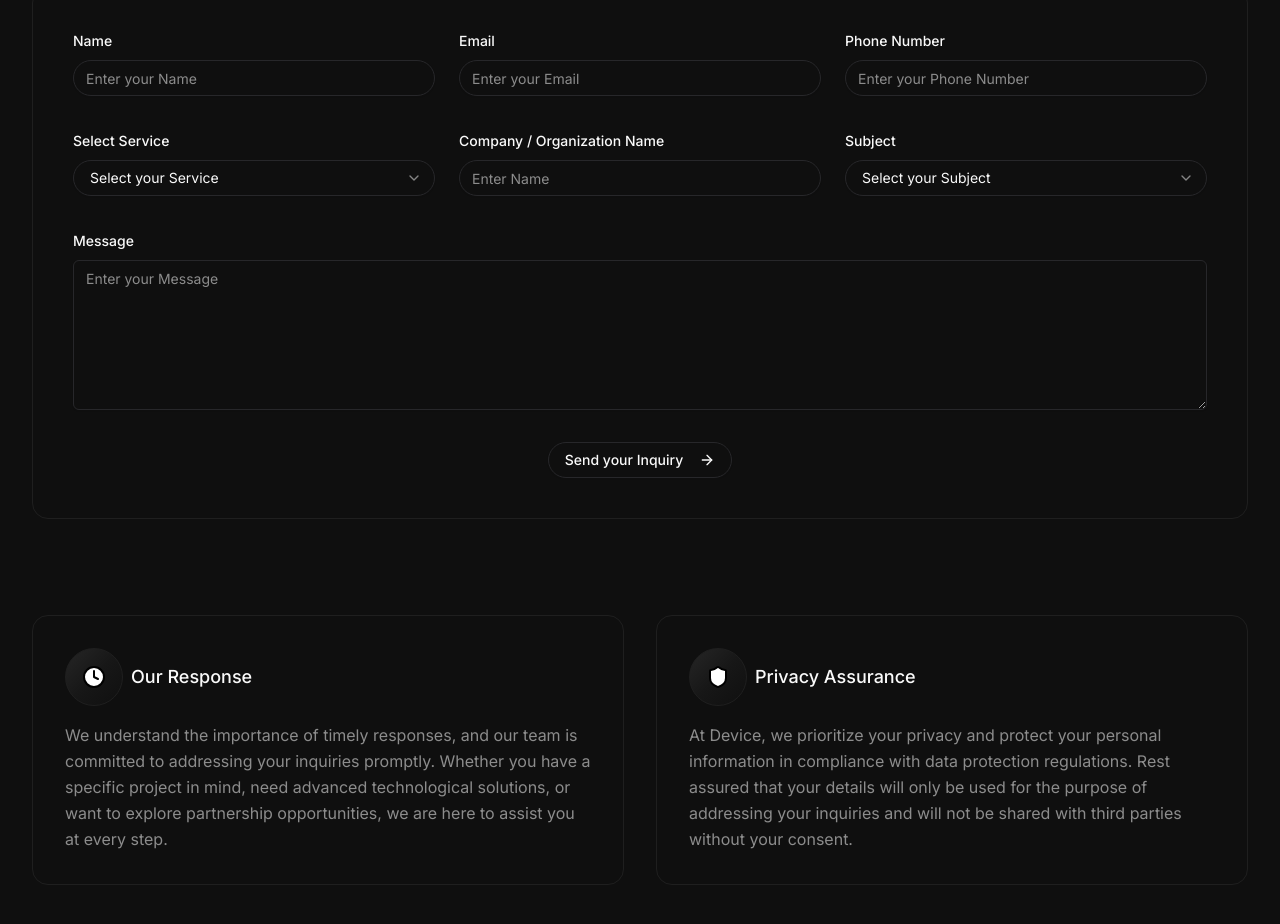
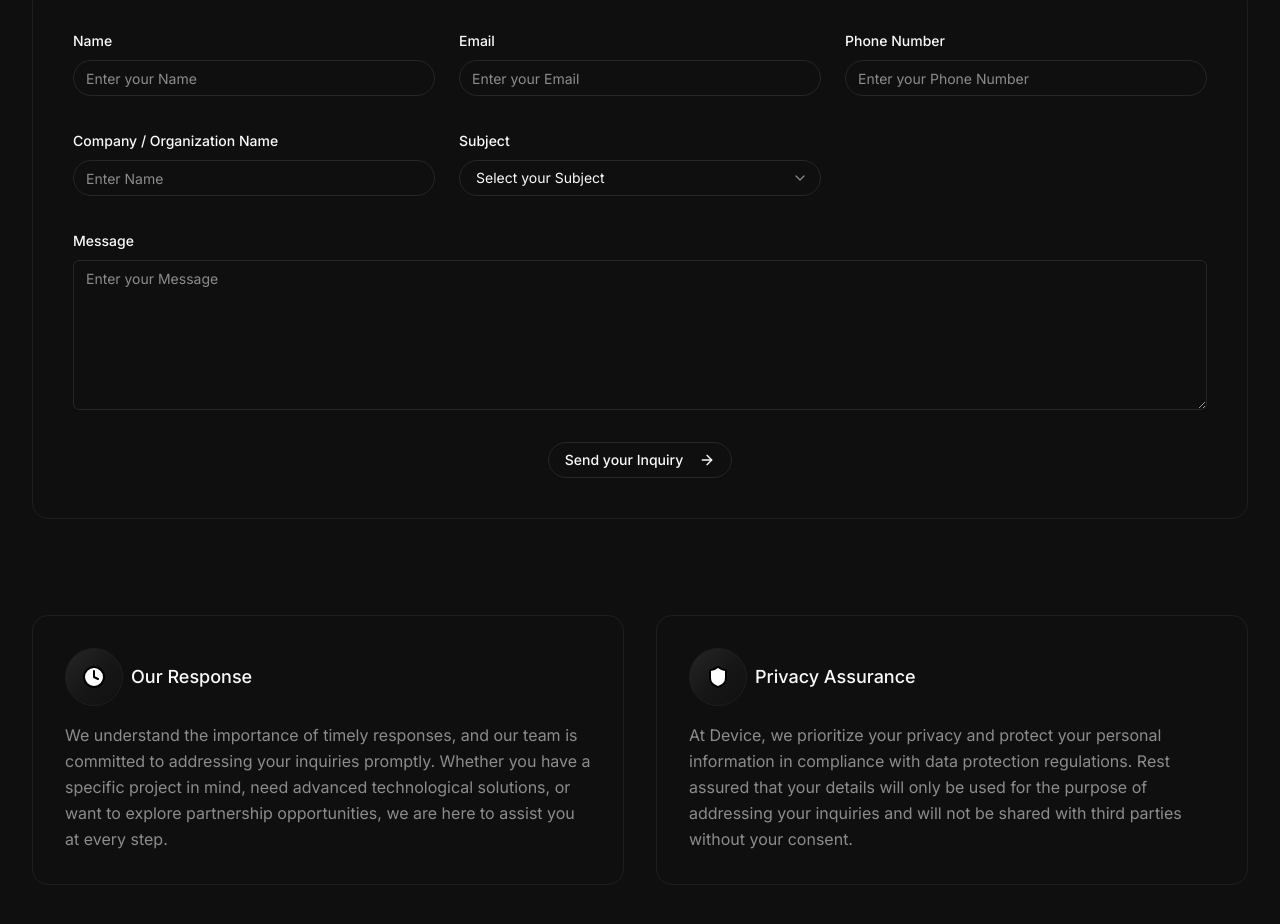
Before and after one commit to intplus-info/int-plus, a Next.js app: page /contact in a window 1280 px wide. Shown: the part 2014-2938 px from the top of the page. Built offline with nearby package versions, Linux system fonts and the light colour scheme.

Commit message:
refactor inquiry form and schema: comment out unused code and service enum

```diff
--- a/components/inquiry-form.tsx
+++ b/components/inquiry-form.tsx
@@ -35,7 +35,7 @@
   } = form;
 
   const onSubmit = handleSubmit(async (data: InquiryFormData) => {
-    console.log(data);
+    // console.log(data);
     setIsSubmitting(true);
 
     emailjs
@@ -113,7 +113,7 @@
 
           {/* Second Row */}
           <div className="grid grid-cols-1 md:grid-cols-3 gap-6">
-            <div className="space-y-2">
+            {/* <div className="space-y-2">
               <Label htmlFor="service">Select Service</Label>
               <Controller
                 name="service"
@@ -137,7 +137,7 @@
                 )}
               />
               {errors.service && <p className="text-red-500 text-sm">{errors.service.message}</p>}
-            </div>
+            </div> */}
             <div className="space-y-2">
               <Label htmlFor="company">Company / Organization Name</Label>
               <Input id="company" placeholder="Enter Name" {...register('company')} />
--- a/schemas/inquiryFormSchema.ts
+++ b/schemas/inquiryFormSchema.ts
@@ -4,7 +4,7 @@
   name: z.string().min(2, 'Name must be at least 2 characters'),
   email: z.string().email('Invalid email address'),
   phone: z.string().regex(/^(?:\+?[1-9]\d{1,14}|0[789][01]\d{8})$/, 'Invalid phone number'),
-  service: z.enum(['consulting', 'development', 'design', 'marketing']),
+  // service: z.enum(['consulting', 'development', 'design', 'marketing']),
   company: z.string().optional(),
   subject: z.enum(['general', 'support', 'sales', 'partnership']),
   message: z.string().min(10, 'Message must be at least 10 characters'),
```
